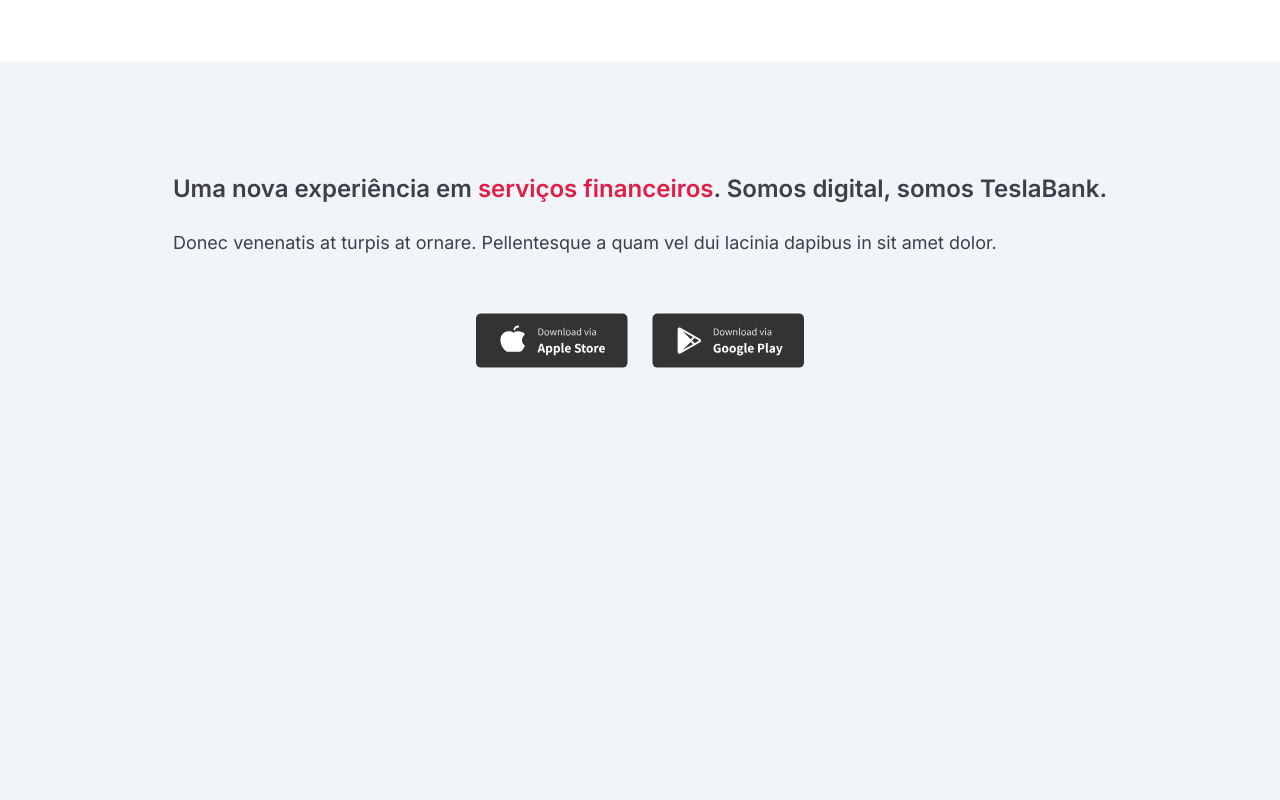
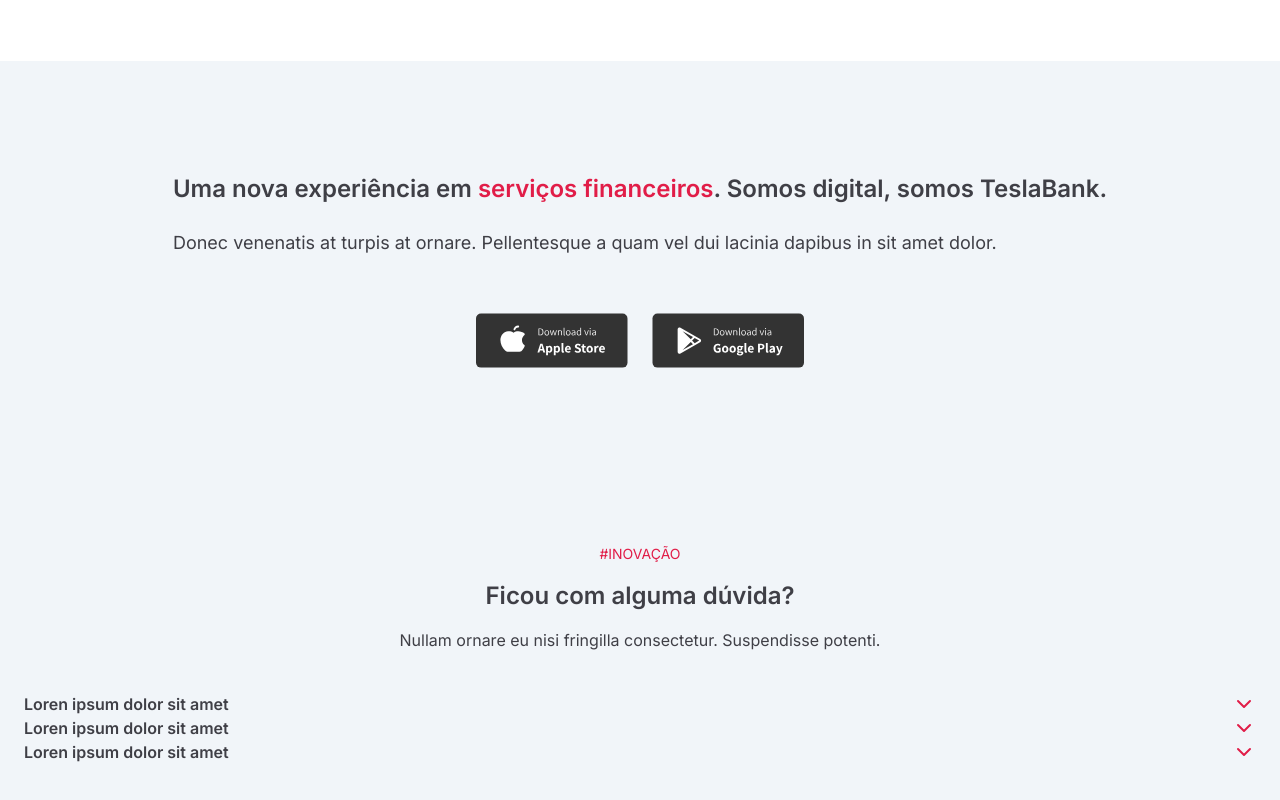
Before and after one commit to Kaduh15/landing-pages, a Next.js app: page / in a window 1280 px wide. Shown: the part 3913-4713 px from the top of the page. Before the commit the page ends 4393 px from the top, so only its background shows below. Built offline with nearby package versions, Linux system fonts and the light colour scheme.

Commit message:
feat: cria a seção de dúvidas

```diff
--- a/src/app/page.tsx
+++ b/src/app/page.tsx
@@ -3,6 +3,7 @@
 import Details from '@/components/Details'
 import DownloadSession from '@/components/DownloadSession'
 import Header from '@/components/Header'
+import HelpSession from '@/components/help'
 import Hero from '@/components/Hero'
 
 export default function Home() {
@@ -14,6 +15,7 @@
       <Benefits />
       <Depositions />
       <DownloadSession />
+      <HelpSession />
     </main>
   )
 }
--- /dev/null
+++ b/src/components/accordion/index.tsx
@@ -0,0 +1,21 @@
+import { ChevronDown } from 'lucide-react'
+
+type AccordionProps = {
+  title: string
+  children: React.ReactNode
+}
+
+export default function Accordion({ children, title }: AccordionProps) {
+  return (
+    <div className="container mx-auto">
+      <details className="[&_svg]:open:-rotate-180 ">
+        <summary className="flex justify-between cursor-pointer list-none items-center gap-4">
+          <p className="font-semibold">{title} </p>
+          <ChevronDown className="rotate-0 transform text-rose-600 transition-all duration-300 bg-rose-00 rounded-full" />
+        </summary>
+
+        <p className="text-start overflow-hidden">{children}</p>
+      </details>
+    </div>
+  )
+}
--- /dev/null
+++ b/src/components/help/index.tsx
@@ -0,0 +1,26 @@
+import Accordion from '../accordion'
+
+export default function HelpSession() {
+  return (
+    <section className="px-6 py-16 flex flex-col gap-10 text-center">
+      <div className="flex flex-col gap-4">
+        <span className="text-rose-600 uppercase text-sm">#inovação</span>
+        <h2 className=" text-2xl font-semibold ">Ficou com alguma dúvida?</h2>
+        <p className="text-base">
+          Nullam ornare eu nisi fringilla consectetur. Suspendisse potenti.{' '}
+        </p>
+      </div>
+      <div>
+        <Accordion title="Loren ipsum dolor sit amet">
+          Vestibulum faucibus risus eu mi volutpat, vel tristique dui rutrum...
+        </Accordion>
+        <Accordion title="Loren ipsum dolor sit amet">
+          Vestibulum faucibus risus eu mi volutpat, vel tristique dui rutrum...
+        </Accordion>
+        <Accordion title="Loren ipsum dolor sit amet">
+          Vestibulum faucibus risus eu mi volutpat, vel tristique dui rutrum...
+        </Accordion>
+      </div>
+    </section>
+  )
+}
```
